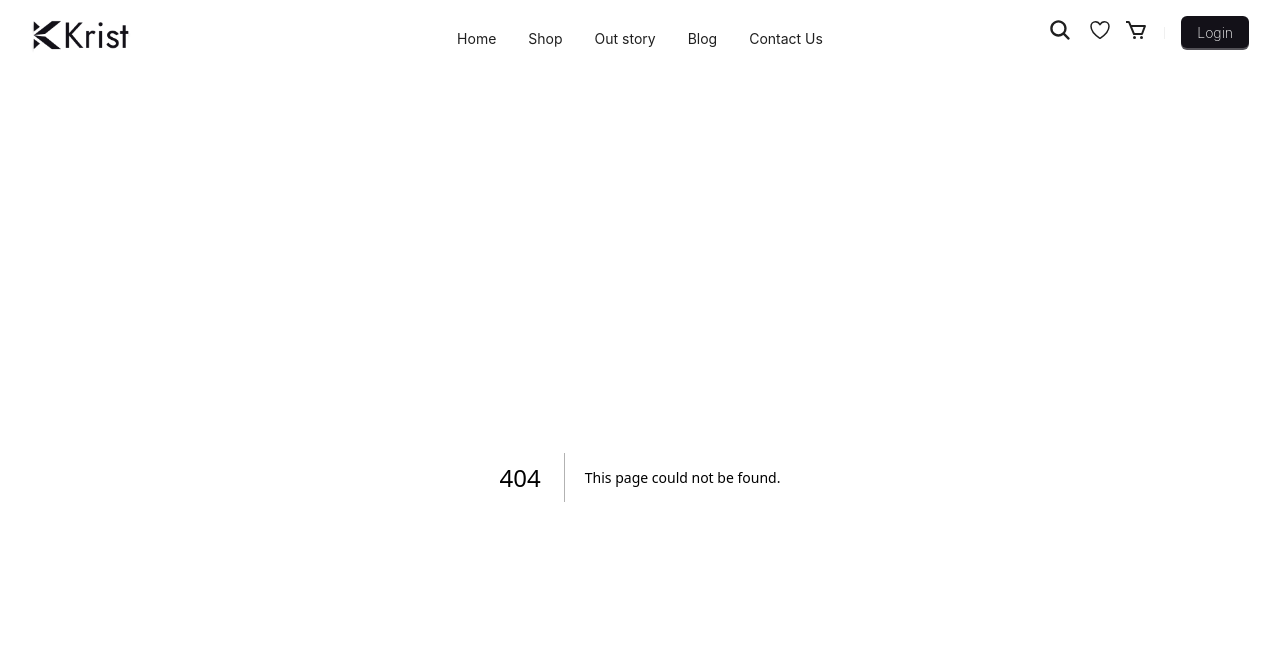
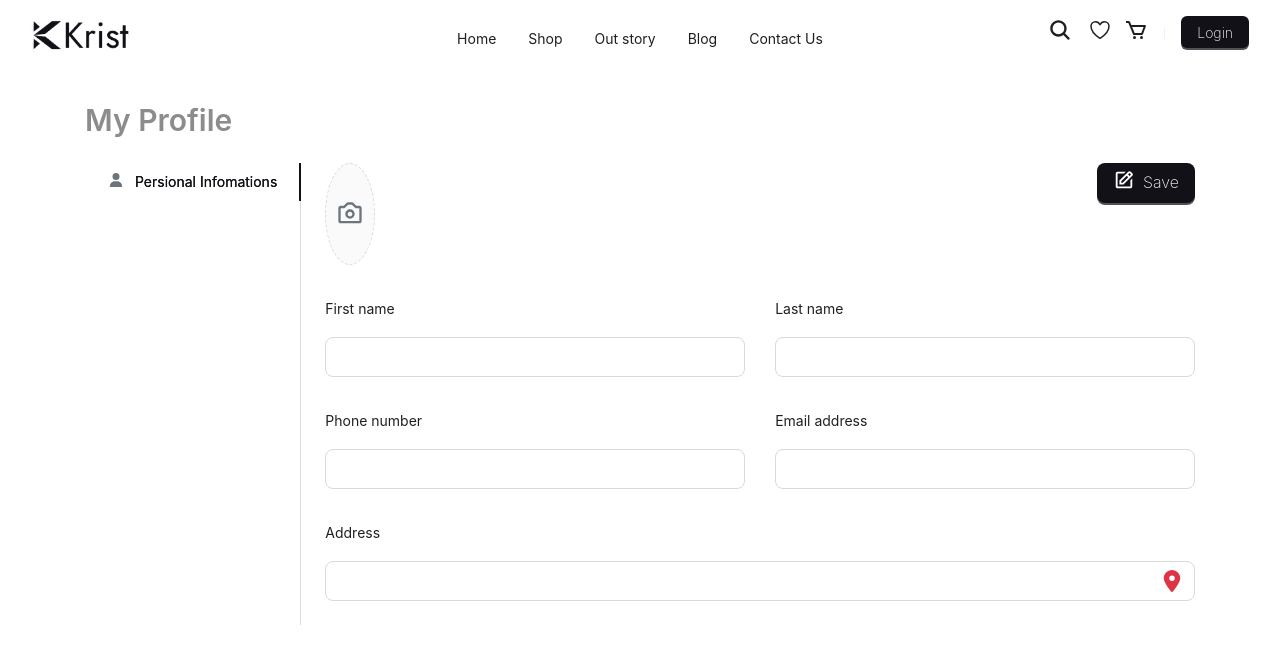
Before and after one commit to bsdaoquang/kanban-shopping-app, a Next.js app: page /profile in a window 1280 px wide. Before the commit this address had no page. Shown: the top 664 px of the page. Built offline with nearby package versions, Linux system fonts and the light colour scheme.

Commit message:
add payment

```diff
--- a/src/components/AddNewAddress.tsx
+++ b/src/components/AddNewAddress.tsx
@@ -13,12 +13,13 @@ import { useSelector } from 'react-redux';
 const OPENAPILOCATION = `https://open.oapi.vn/location`;
 
 interface Props {
-	onAddnew: (val: AddressModel) => void;
+	onAddnew?: (val: AddressModel) => void;
 	values?: AddressModel;
+	onSelectAddress?: (val: string) => void;
 }
 
 const AddNewAddress = (props: Props) => {
-	const { onAddnew, values } = props;
+	const { onAddnew, values, onSelectAddress } = props;
 
 	const [isLoading, setIsLoading] = useState(false);
 	const [locationData, setLocationData] = useState<{
@@ -145,7 +146,15 @@ const AddNewAddress = (props: Props) => {
 
 		datas['isDefault'] = isDefault;
 		datas['createdBy'] = auth._id;
+		if (onSelectAddress) {
+			let val = datas['address'];
 
+			for (const i in locationValues) {
+				val += items[i] ? items[i].val : '';
+			}
+
+			onSelectAddress(val);
+		} else {
 			setIsLoading(true);
 			try {
 				const res: any = await handleAPI({
@@ -156,12 +165,13 @@ const AddNewAddress = (props: Props) => {
 					method: values ? 'put' : 'post',
 				});
 
-			onAddnew(res.data.data);
+				onAddnew && onAddnew(res.data.data);
 				form.resetFields();
 			} catch (error) {
 				console.log(error);
 			} finally {
 				setIsLoading(false);
+			}
 		}
 	};
 
@@ -180,7 +190,7 @@ const AddNewAddress = (props: Props) => {
 				<Form.Item name={'phoneNumber'} label='Mobile phone'>
 					<Input type='tel' allowClear />
 				</Form.Item>
-				<Form.Item name={'houseNo'} label='houseNo'>
+				<Form.Item name={'houseNo'} label='Street'>
 					<Input allowClear />
 				</Form.Item>
 				<Form.Item
--- a/src/components/HeaderComponent.tsx
+++ b/src/components/HeaderComponent.tsx
@@ -15,6 +15,7 @@ import {
 	Dropdown,
 	List,
 	Menu,
+	MenuProps,
 	Space,
 	Typography,
 } from 'antd';
@@ -28,6 +29,7 @@ import { IoHeartOutline, IoSearch } from 'react-icons/io5';
 import { useDispatch, useSelector } from 'react-redux';
 import ButtonRemoveCartItem from './ButtonRemoveCartItem';
 import CategoriesListCard from './CategoriesListCard';
+import { FaUser } from 'react-icons/fa';
 
 const HeaderComponent = () => {
 	const [isVisibleDrawer, setIsVisibleDrawer] = useState(false);
@@ -40,7 +42,25 @@ const HeaderComponent = () => {
 	const dispatch = useDispatch();
 	const router = useRouter();
 
+	console.log(auth);
 	const cart: CartItemModel[] = useSelector(cartSelector);
+	const items: MenuProps['items'] = [
+		{
+			key: 'profile',
+			label: <Link href={`/profile`}>Profile</Link>,
+			icon: <FaUser size={18} />,
+		},
+		{
+			label: 'SignOut',
+			icon: <BiPowerOff size={22} />,
+			key: 'signout',
+			danger: true,
+			onClick: () => {
+				dispatch(removeAuth({}));
+				localStorage.clear();
+			},
+		},
+	];
 
 	return (
 		<Affix offsetTop={0}>
@@ -188,15 +208,9 @@ const HeaderComponent = () => {
 								</Dropdown>
 								<Divider type='vertical' />
 								{auth.accesstoken && auth._id ? (
-									<Button
-										onClick={() => {
-											dispatch(removeAuth({}));
-											localStorage.clear();
-										}}
-										danger
-										type='text'
-										icon={<BiPowerOff size={23} />}
-									/>
+									<Dropdown overlayStyle={{ minWidth: 320 }} menu={{ items }}>
+										<Avatar src={auth.photoURL} />
+									</Dropdown>
 								) : (
 									<Button
 										type='primary'
--- /dev/null
+++ b/src/components/PersionalInfomations.tsx
@@ -0,0 +1,165 @@
+/** @format */
+
+import handleAPI from '@/apis/handleApi';
+import { AddressModal } from '@/modals';
+import { addAuth, authSelector } from '@/redux/reducers/authReducer';
+import { uploadFile } from '@/utils/uploadFile';
+import { Button, Form, Input, Upload, UploadFile } from 'antd';
+import { useEffect, useState } from 'react';
+import { BiCamera, BiEdit } from 'react-icons/bi';
+import { FaLocationDot } from 'react-icons/fa6';
+import { useDispatch, useSelector } from 'react-redux';
+
+const PersionalInfomations = () => {
+	const [avatarList, setAvatarList] = useState<UploadFile[]>([]);
+	const [isVisibleModalAddress, setIsVisibleModalAddress] = useState(false);
+	const [isUpdating, setIsUpdating] = useState(false);
+
+	const [form] = Form.useForm();
+	const auth = useSelector(authSelector);
+	const dispatch = useDispatch();
+
+	useEffect(() => {
+		form.setFieldsValue(auth);
+	}, []);
+
+	const handleVaues = async (values: any) => {
+		const data: any = {};
+
+		for (const i in values) {
+			data[i] = values[i] ?? '';
+		}
+
+		try {
+			if (avatarList.length > 0) {
+				delete data.photoUrl;
+				const file = avatarList[0];
+				const url = await uploadFile(file.originFileObj);
+
+				data.photoURL = url;
+
+				await updateProfile(data);
+			} else {
+				await updateProfile(data);
+			}
+		} catch (error) {
+			console.log(error);
+			setIsUpdating(false);
+		}
+	};
+
+	const updateProfile = async (data: any) => {
+		try {
+			const api = `/customers/update`;
+
+			const res = await handleAPI({
+				url: api,
+				data: {
+					...data,
+					name: `${data.firstName} ${data.lastName}`,
+				},
+				method: 'put',
+			});
+			dispatch(addAuth({ ...auth, ...res.data.data }));
+		} catch (error) {
+			console.log(error);
+		} finally {
+			setIsUpdating(false);
+		}
+	};
+
+	return (
+		<>
+			<Form
+				disabled={isUpdating}
+				layout='vertical'
+				onFinish={handleVaues}
+				size='large'
+				form={form}>
+				<div className='row d-flex'>
+					<div className='col'>
+						<Form.Item name={'photoUrl'}>
+							<Upload
+								onChange={(val) => {
+									const { fileList } = val;
+									setAvatarList(
+										fileList.map((item) => ({
+											...item,
+											url: item.originFileObj
+												? URL.createObjectURL(item.originFileObj)
+												: '',
+										}))
+									);
+								}}
+								fileList={avatarList}
+								listType='picture-circle'
+								accept='image/*'
+								style={{
+									width: 50,
+								}}>
+								{avatarList.length > 0 ? null : (
+									<BiCamera size={28} className='text-muted' />
+								)}
+							</Upload>
+						</Form.Item>
+					</div>
+
+					<div className='col text-right'>
+						<Button
+							type='primary'
+							onClick={() => form.submit()}
+							icon={<BiEdit size={22} />}>
+							Save
+						</Button>
+					</div>
+				</div>
+				<div className='row'>
+					<div className='col'>
+						<Form.Item name={'firstName'} label='First name'>
+							<Input allowClear />
+						</Form.Item>
+					</div>
+					<div className='col'>
+						<Form.Item name={'lastName'} label='Last name'>
+							<Input allowClear />
+						</Form.Item>
+					</div>
+				</div>
+				<div className='row'>
+					<div className='col'>
+						<Form.Item name={'phoneNumber'} label='Phone number'>
+							<Input allowClear />
+						</Form.Item>
+					</div>
+					<div className='col'>
+						<Form.Item name={'email'} label='Email address'>
+							<Input allowClear />
+						</Form.Item>
+					</div>
+				</div>
+				<Form.Item name={'address'} label='Address'>
+					<Input
+						allowClear
+						suffix={
+							<FaLocationDot
+								onClick={() => setIsVisibleModalAddress(true)}
+								size={22}
+								className='text-danger m-0	'
+							/>
+						}
+					/>
+				</Form.Item>
+			</Form>
+
+			<AddressModal
+				onAddAddress={(val) => {
+					form.setFieldValue('address', val);
+				}}
+				visible={isVisibleModalAddress}
+				onClose={() => setIsVisibleModalAddress(false)}
+			/>
+		</>
+	);
+};
+
+export default PersionalInfomations;
--- a/src/constants/appInfos.ts
+++ b/src/constants/appInfos.ts
@@ -7,7 +7,7 @@ export const appInfo = {
 	logo: 'https://firebasestorage.googleapis.com/v0/b/kanban-c0323.appspot.com/o/kanban-logo.png?alt=media&token=a3e8c386-57da-49a3-b9a2-94b8fd93ff83',
 	title: 'KANBAN',
 	description: '',
-	baseUrl: 'http://192.168.1.244:3002',
+	baseUrl: 'http://192.168.1.4:3002',
 	monthShortNames: [
 		'Jan',
 		'Feb',
--- /dev/null
+++ b/src/modals/AddressModal.tsx
@@ -0,0 +1,36 @@
+/** @format */
+
+import { AddNewAddress } from '@/components';
+import { Modal } from 'antd';
+
+interface Props {
+	visible: boolean;
+	onClose: () => void;
+	onAddAddress: (val: string) => void;
+}
+
+const AddressModal = (props: Props) => {
+	const { visible, onClose, onAddAddress } = props;
+
+	const handleClose = () => {
+		onClose();
+		console.log('fafaa');
+	};
+
+	return (
+		<Modal
+			onCancel={handleClose}
+			open={visible}
+			onClose={handleClose}
+			footer={null}>
+			<AddNewAddress
+				onSelectAddress={(val) => {
+					onAddAddress(val);
+					handleClose();
+				}}
+			/>
+		</Modal>
+	);
+};
+
+export default AddressModal;
--- a/src/modals/index.ts
+++ b/src/modals/index.ts
@@ -1,5 +1,6 @@
 /** @format */
 
+import AddressModal from './AddressModal';
 import TransationSubProductModal from './TransationSubProductModal';
 
-export { TransationSubProductModal };
+export { TransationSubProductModal, AddressModal };
--- a/src/pages/auth/Login.tsx
+++ b/src/pages/auth/Login.tsx
@@ -3,7 +3,6 @@
 import handleAPI from '@/apis/handleApi';
 import { addAuth } from '@/redux/reducers/authReducer';
 import { Button, Divider, Form, Input, message, Typography } from 'antd';
-import { useForm } from 'antd/es/form/Form';
 import Link from 'next/link';
 import { useSearchParams } from 'next/navigation';
 import { useRouter } from 'next/router';
--- /dev/null
+++ b/src/pages/profile/index.tsx
@@ -0,0 +1,45 @@
+/** @format */
+
+import { authSelector } from '@/redux/reducers/authReducer';
+import { Tabs, TabsProps, Typography } from 'antd';
+import { TabsPosition } from 'antd/es/tabs';
+import { useEffect, useState } from 'react';
+import { FaUser } from 'react-icons/fa6';
+import { useSelector } from 'react-redux';
+import ProsionalInfomation from '../../components/PersionalInfomations';
+
+const ProfilePage = () => {
+	const [tabPosition, setTabPosition] = useState<TabsPosition>('left');
+
+	const auth = useSelector(authSelector);
+
+	useEffect(() => {
+		const WIDTH = window ? window.innerWidth : undefined;
+
+		if (WIDTH) {
+			setTabPosition(WIDTH < 768 ? 'top' : 'left');
+		}
+	}, []);
+
+	const profileTabs: TabsProps['items'] = [
+		{
+			key: 'edit',
+			label: 'Persional Infomations',
+			icon: <FaUser size={14} className='text-muted' />,
+			children: <ProsionalInfomation />,
+		},
+	];
+
+	return (
+		<div className='container mt-4 mb-4'>
+			<Typography.Title level={2} type='secondary'>
+				My Profile
+			</Typography.Title>
+			<div className='mt-4'>
+				<Tabs items={profileTabs} tabPosition={tabPosition} />
+			</div>
+		</div>
+	);
+};
+
+export default ProfilePage;
--- a/src/pages/shop/index.tsx
+++ b/src/pages/shop/index.tsx
@@ -125,7 +125,7 @@ const ShopPage = () => {
 						<Content>
 							<div className='container'>
 								<div className='row d-none d-md-block'>
-									<div className='col bg-warning'>
+									<div className='col'>
 										<Space>
 											<Button
 												type='text'
```
Also changed, not shown: src/pages/shop/checkout.tsx (+106 -7 lines), src/pages/shop/components/PaymentMethod.tsx (+8 -2 lines). Lines whose indentation alone changed are shown as unchanged.
